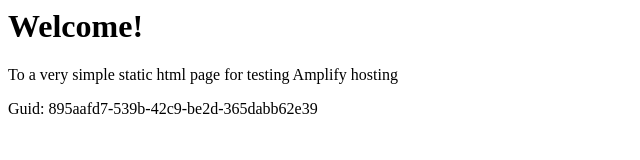
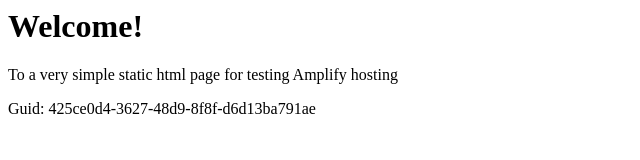
Before and after one commit to aws-aemilia-iad/Github-PR-Commit-Integration-Test-DoNotTouch-GitHubWebhookPushCanaryTest-v1-preprod-us-east-1, a website: page src/index.html in a window 1280 px wide. Shown: the full height of the page, 0-640 px from the left. Drawn offline with Linux system fonts and the light colour scheme.

Commit message:
commit from integ tests

```diff
--- a/src/index.html
+++ b/src/index.html
@@ -12,6 +12,6 @@
 <body>
     <h1>Welcome!</h1>
     <p>To a very simple static html page for testing Amplify hosting</p>
-    <p>Guid: 895aafd7-539b-42c9-be2d-365dabb62e39</p></body>
+    <p>Guid: 425ce0d4-3627-48d9-8f8f-d6d13ba791ae</p></body>
 
 </html>
```
